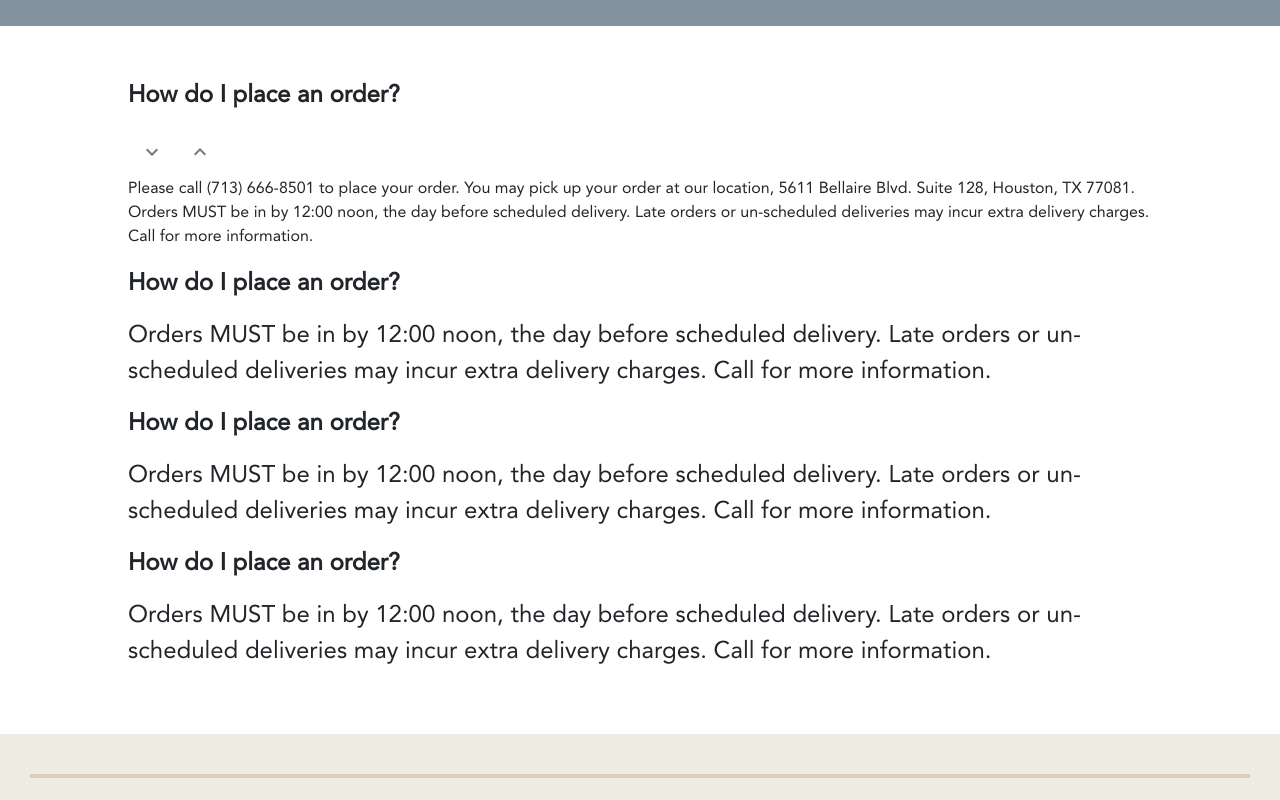
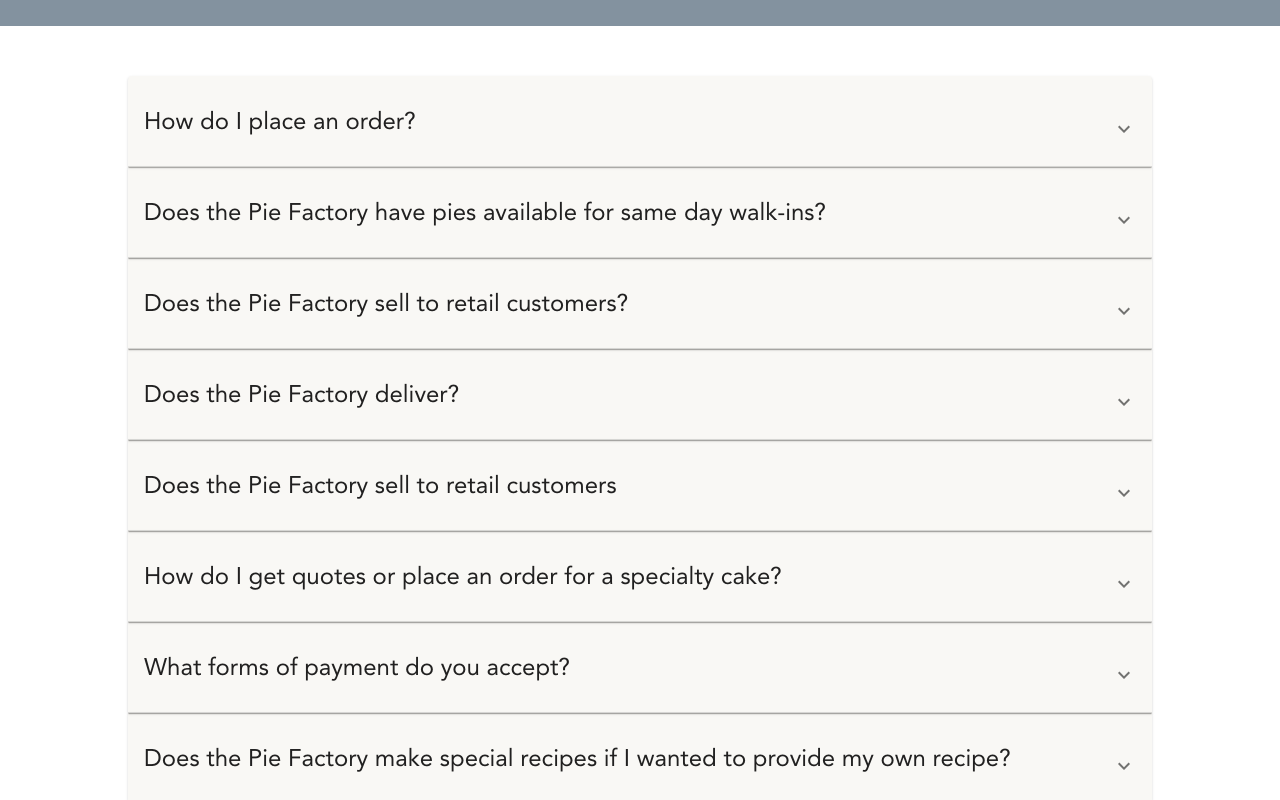
Before and after one commit to ELPeng/The-Pie-Factory, a React (Create React App) app: page /faqs in a window 1280 px wide. Shown: the part 400-1200 px from the top of the page. Built offline with nearby package versions, Linux system fonts and the light colour scheme; a web font is replaced by a local one.

Commit message:
completed FAQs accordian style

```diff
--- a/src/components/Faqs.js
+++ b/src/components/Faqs.js
@@ -1,42 +1,140 @@
-import IconButton from '@material-ui/core/IconButton'
-import KeyboardArrowDownIcon from '@material-ui/icons/KeyboardArrowDown';
-import KeyboardArrowUpIcon from '@material-ui/icons/KeyboardArrowUp';
+import { makeStyles } from '@material-ui/core/styles';
+import Accordion from '@material-ui/core/Accordion';
+import AccordionSummary from '@material-ui/core/AccordionSummary';
+import AccordionDetails from '@material-ui/core/AccordionDetails';
+import Typography from '@material-ui/core/Typography';
+import ExpandMoreIcon from '@material-ui/icons/ExpandMore';
 
 function Faqs(){
-    const btns = document.querySelectorAll('.question-btn')
-    console.log(btns)
 
+    // const useStyles = makeStyles((theme) => ({
+    //     heading: {
+    //         fontSize: theme.typography.pxToRem(18),
+    //         fontWeight: theme.typography.fontWeightBold,
+    //     },
+    //     tabStyle: {
+    //         padding: "10px 0",
+    //         backgroundColor="#c2b59b",
+    //     }
+    //   }));
+    // const classes = useStyles();
     return(
         <>
             <div className="page-banner">
                 <h2>Frequently Asked Questions</h2>
             </div>
-            <div className='main-page'>
-                <article className="question">
-                    <div className="question-title">
-                        <p className="page-text"><b>How do I place an order?</b></p>
-                        <IconButton className="show-btn">
-                            <KeyboardArrowDownIcon />
-                        </IconButton>
-                        <IconButton className="hide-btn">
-                            <KeyboardArrowUpIcon />
-                        </IconButton>
+            <div className="main-page">
+                <Accordion className="acc-btn">
+                    <AccordionSummary
+                    expandIcon={<ExpandMoreIcon />}
+                    aria-controls="panel1a-content"
+                    id="panel1a-header">
+                        <p className="page-text">How do I place an order?</p>
+                    </AccordionSummary>
+                    <AccordionDetails>
+                        <p className="acc-text">
+                            Orders MUST be in by 12:00 noon, the day before scheduled delivery. Late orders or un-scheduled deliveries may incur extra delivery charges. Call for more information.
+                        </p>
+                    </AccordionDetails>
+                </Accordion>
 
-                    </div>
-                    <div className="question-text">
-                        <p >Please call (713) 666-8501 to place your order. You may pick up your order at our location, 5611 Bellaire Blvd. Suite 128, Houston, TX 77081. Orders MUST be in by 12:00 noon, the day before scheduled delivery. Late orders or un-scheduled deliveries may incur extra delivery charges. Call for more information.</p>
-                    </div>
+                <Accordion className="acc-btn">
+                    <AccordionSummary
+                    expandIcon={<ExpandMoreIcon />}
+                    aria-controls="panel2a-content"
+                    id="panel2a-header">
+                        <p className="page-text">Does the Pie Factory have pies available for same day walk-ins?</p>
+                    </AccordionSummary>
+                    <AccordionDetails>
+                        <p className="acc-text">
+                            Yes, but our selection of pies that we have on hand is very limited. If you have a specific pie you would like, please call the day before and we will make it fresh for you!
+                        </p>
+                    </AccordionDetails>
+                </Accordion>
 
-                </article>
+                <Accordion className="acc-btn">
+                    <AccordionSummary
+                    expandIcon={<ExpandMoreIcon />}
+                    aria-controls="panel3a-content"
+                    id="panel3a-header">
+                        <p className="page-text">Does the Pie Factory sell to retail customers?</p>
+                    </AccordionSummary>
+                    <AccordionDetails>
+                        <p className="acc-text">
+                            Yes, but we highly recommend calling in at least one day prior to place your order.
+                        </p>
+                    </AccordionDetails>
+                </Accordion>
 
+                <Accordion className="acc-btn">
+                    <AccordionSummary
+                    expandIcon={<ExpandMoreIcon />}
+                    aria-controls="panel4a-content">
+                        <p className="page-text">Does the Pie Factory deliver?</p>
+                    </AccordionSummary>
+                    <AccordionDetails>
+                        <p className="acc-text">
+                            We do not offer deliveries to residential or non-wholesale customers unless the orders are particularly large.
+                        </p>
+                    </AccordionDetails>
+                </Accordion>
 
-                <p className="page-text"><b>How do I place an order?</b></p>
-                <p className="page-text">Orders MUST be in by 12:00 noon, the day before scheduled delivery. Late orders or un-scheduled deliveries may incur extra delivery charges. Call for more information.</p>
-                <p className="page-text"><b>How do I place an order?</b></p>
-                <p className="page-text">Orders MUST be in by 12:00 noon, the day before scheduled delivery. Late orders or un-scheduled deliveries may incur extra delivery charges. Call for more information.</p>
-                <p className="page-text"><b>How do I place an order?</b></p>
-                <p className="page-text">Orders MUST be in by 12:00 noon, the day before scheduled delivery. Late orders or un-scheduled deliveries may incur extra delivery charges. Call for more information.</p>
-            </div>
+                <Accordion className="acc-btn">
+                    <AccordionSummary
+                    expandIcon={<ExpandMoreIcon />}
+                    aria-controls="panel5a-content"
+                    id="panel5a-header">
+                        <p className="page-text">Does the Pie Factory sell to retail customers</p>
+                    </AccordionSummary>
+                    <AccordionDetails>
+                        <p className="acc-text">
+                            Orders MUST be in by 12:00 noon, the day before scheduled delivery. Late orders or un-scheduled deliveries may incur extra delivery charges. Call for more information.
+                        </p>
+                    </AccordionDetails>
+                </Accordion>
+
+                <Accordion className="acc-btn">
+                    <AccordionSummary
+                    expandIcon={<ExpandMoreIcon />}
+                    aria-controls="panel6a-content"
+                    id="panel6a-header">
+                        <p className="page-text">How do I get quotes or place an order for a specialty cake?</p>
+                    </AccordionSummary>
+                    <AccordionDetails>
+                        <p className="acc-text">
+                            Send us an email with a picture of the cake, the date you need the cake for, how many servings, and any additional customizations and we will send back a price quote.
+                        </p>
+                    </AccordionDetails>
+                </Accordion>
+
+                <Accordion className="acc-btn">
+                    <AccordionSummary
+                    expandIcon={<ExpandMoreIcon />}
+                    aria-controls="panel7a-content"
+                    id="panel7a-header">
+                        <p className="page-text">What forms of payment do you accept?</p>
+                    </AccordionSummary>
+                    <AccordionDetails>
+                        <p className="acc-text">
+                            We accept cash and credit cards (AMEX, Visa, and Discover) as payment.
+                        </p>
+                    </AccordionDetails>
+                </Accordion>
+
+                <Accordion className="acc-btn">
+                    <AccordionSummary
+                    expandIcon={<ExpandMoreIcon />}
+                    aria-controls="panel8a-content"
+                    id="panel8a-header">
+                        <p className="page-text">Does the Pie Factory make special recipes if I wanted to provide my own recipe?</p>
+                    </AccordionSummary>
+                    <AccordionDetails>
+                        <p className="acc-text">
+                        We try our best to accommodate custom recipes, as long as we believe we can make a good product.
+                        </p>
+                    </AccordionDetails>
+                </Accordion>
+        </div>
     </>
     )
 }
--- a/src/styles/_faqs.scss
+++ b/src/styles/_faqs.scss
@@ -7,3 +7,15 @@
     text-align: justify;
     margin: 30px auto;
 }
+
+.MuiPaper-root.acc-btn{
+    padding-top: 15px;
+    background-color: rgba(194,181,155,.1);
+    &:hover{
+        background-color: rgba(194,181,155,.275);
+    }
+    .acc-text{
+        font-family: avenir;
+        font-size: 1.2rem;
+    }
+}
```
